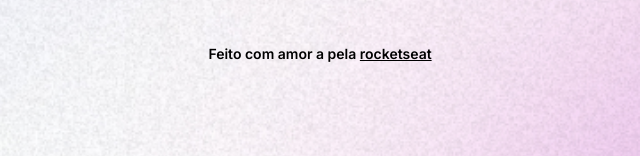
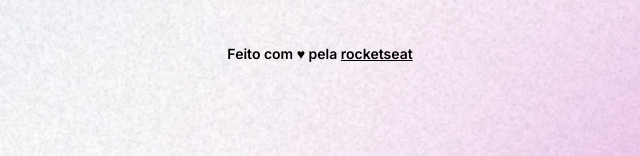
Before and after one commit to Jouberth-Alves/Projeto-RockeatSeat, a plain HTML site: page index.html in a window 1280 px wide. Shown: the part 641-797 px from the top of the page, 320-960 px from the left. Drawn offline with nearby package versions, Linux system fonts and the light colour scheme.

Commit message:
Atualização Index

```diff
--- a/index.html
+++ b/index.html
@@ -62,7 +62,7 @@
       </div>
       <footer>
         <p>
-          Feito com amor a pela
+          Feito com ♥ pela
           <a href="https://rocketseat.com.br" target="_blank">rocketseat</a>
         </p>
       </footer>
```
